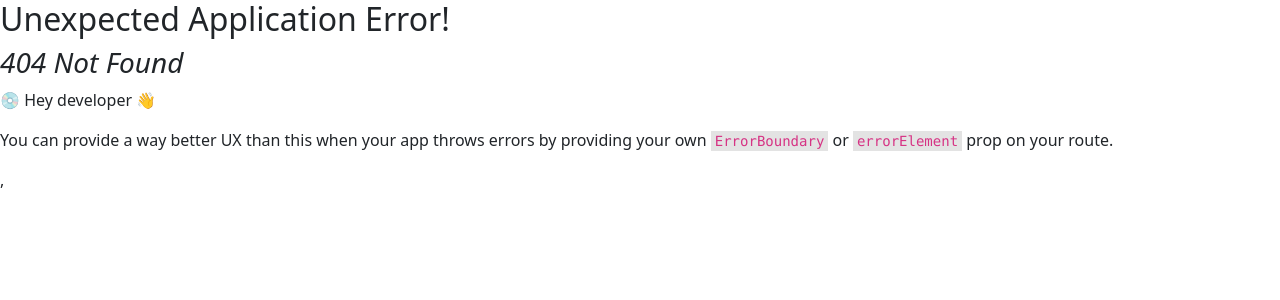
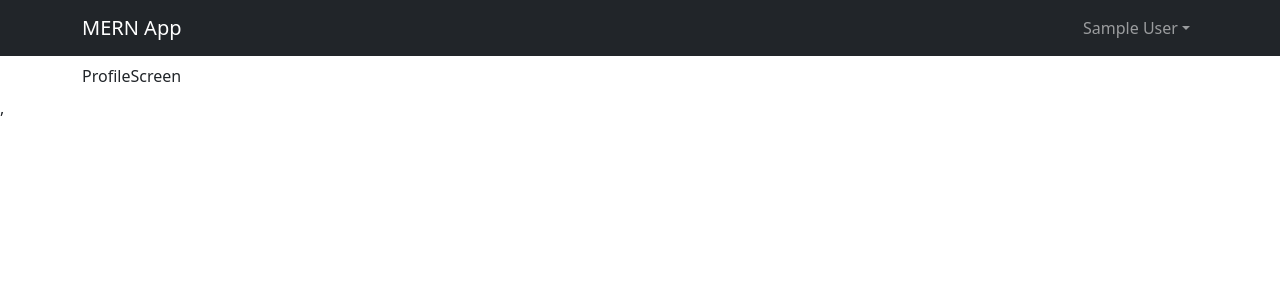
Before and after one commit to gustavoeffting/mern-auth, a React (Vite) app in the folder frontend/: page /profile in a window 1280 px wide. Before the commit this address had no page. Shown: the top 300 px of the page. Built offline with nearby package versions, Linux system fonts and the light colour scheme; sample sign-in values are in the browser's storage.

Commit message:
implement private route component

```diff
--- /dev/null
+++ b/frontend/src/components/PrivateRoute.jsx
@@ -0,0 +1,11 @@
+import { Navigate, Outlet } from "react-router-dom";
+import { useSelector } from "react-redux";
+
+import React from 'react'
+
+const PrivateRoute = () => {
+  const { userInfo } = useSelector((state) => state.auth)
+  return userInfo ? <Outlet /> : <Navigate to='/' replace />
+}
+
+export default PrivateRoute
--- a/frontend/src/main.jsx
+++ b/frontend/src/main.jsx
@@ -9,6 +9,8 @@
 import HomeScreen from './screens/HomeScreen.jsx'
 import LoginScreen from './screens/LoginScreen.jsx'
 import RegisterScreen from './screens/RegisterScreen.jsx'
+import ProfileScreen from './screens/ProfileScreen'
+import PrivateRoute from './components/PrivateRoute'
 
 const router = createBrowserRouter(
   createRoutesFromElements(
@@ -16,6 +18,9 @@
       <Route path='/' index={true} element={<HomeScreen />} />
       <Route path='/login' element={<LoginScreen />} />
       <Route path='/register' element={<RegisterScreen />} />
+      <Route path='' element={<PrivateRoute />}>
+        <Route path='/profile' element={<ProfileScreen />} />
+      </Route>
     </Route>
   )
 )
--- /dev/null
+++ b/frontend/src/screens/ProfileScreen.jsx
@@ -0,0 +1,9 @@
+import React from 'react'
+
+const ProfileScreen = () => {
+  return (
+    <div>ProfileScreen</div>
+  )
+}
+
+export default ProfileScreen
```
